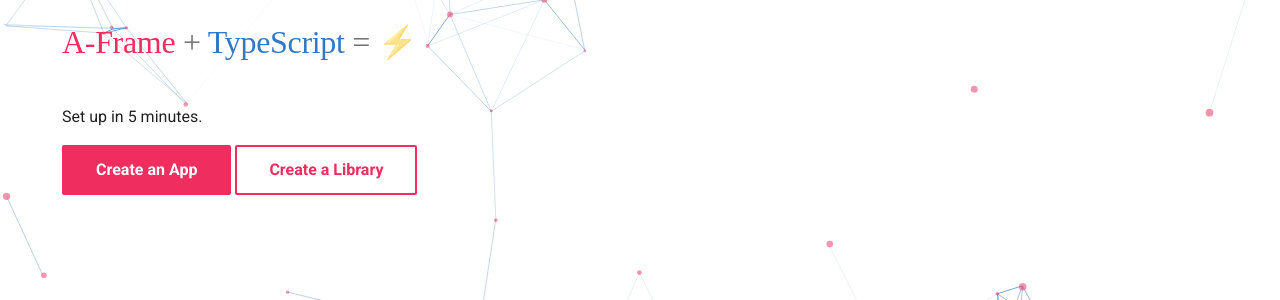
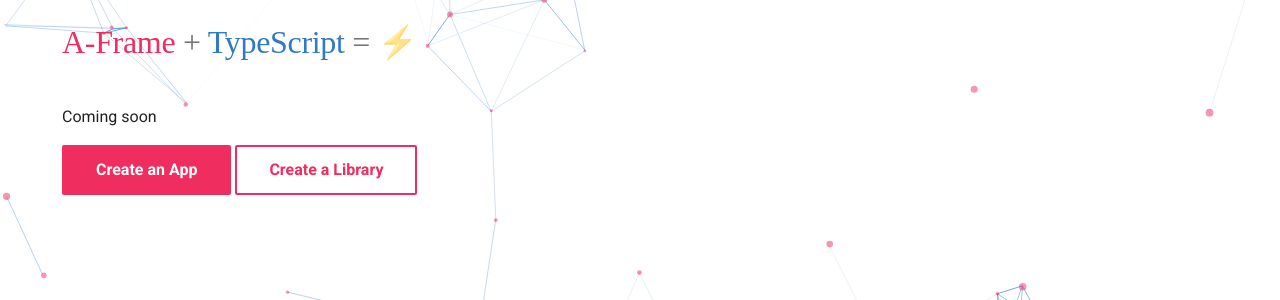
Before and after one commit to mrxz/aframe-typescript-site, an MkDocs documentation site: the page built from docs/index.md, in a window 1280 px wide. Shown: the part 374-674 px from the top of the page. Built offline with MkDocs 1.6.1 and Material for MkDocs 9.7.7, drawn with Linux system fonts in a browser that asks for light colours; comment, search, counter and statistics services are not loaded.

Commit message:
Update text on landing page

```diff
--- a/docs/.overrides/home.html
+++ b/docs/.overrides/home.html
@@ -77,7 +77,7 @@
 
         <div class="landing-container-card">
           <h1 class="landing-container-title"><span class="abold">A-Frame</span> + <span class="tsbold">TypeScript</span> = ⚡</h1>
-          <p>Set up in 5 minutes.</p>
+          <p>Coming soon</p>
           <a
             href="{{ page.next_page.url | url }}"
             title="{{ page.next_page.title | e }}"
```
Also changed, not shown: 1 other file.
